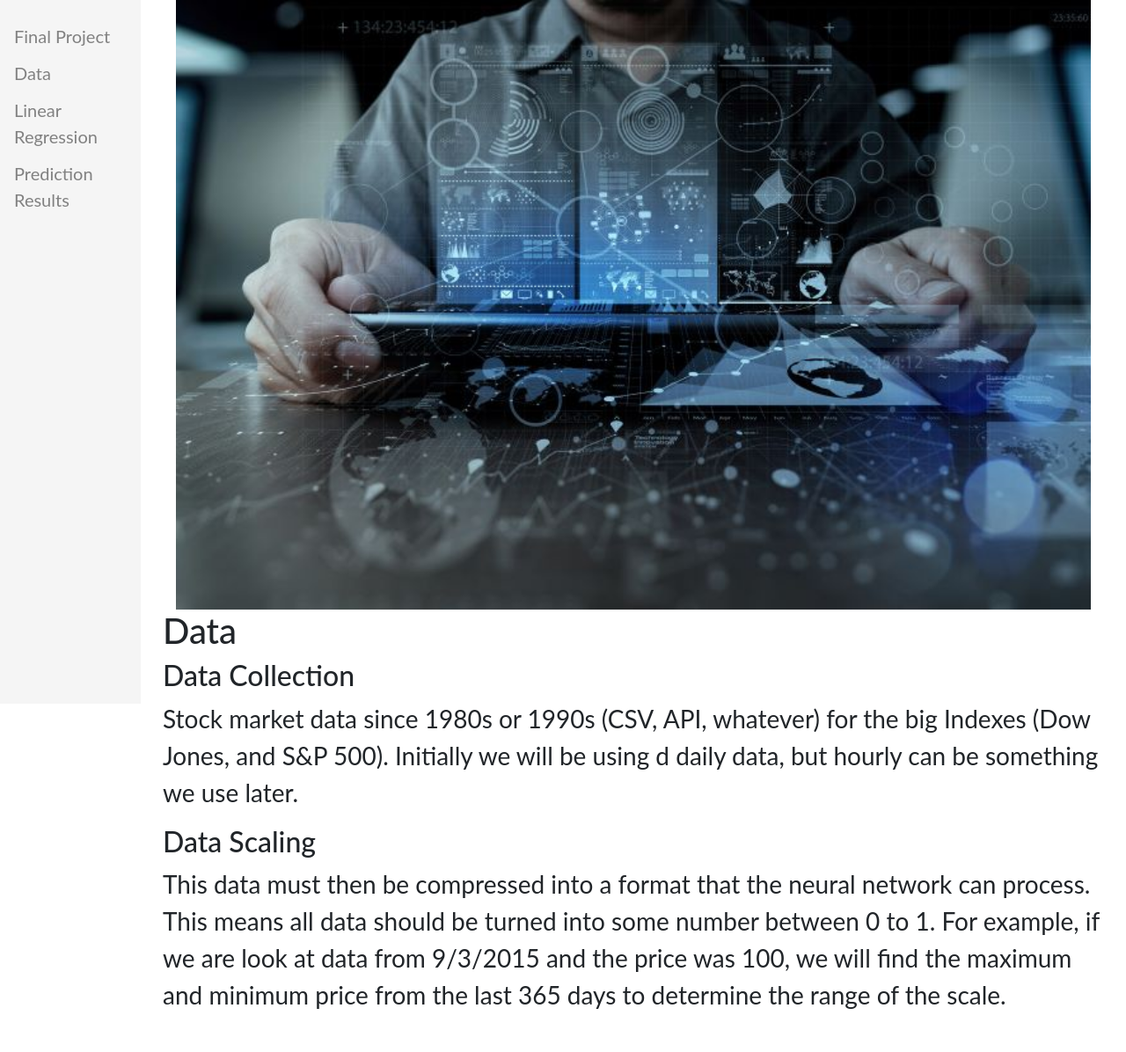
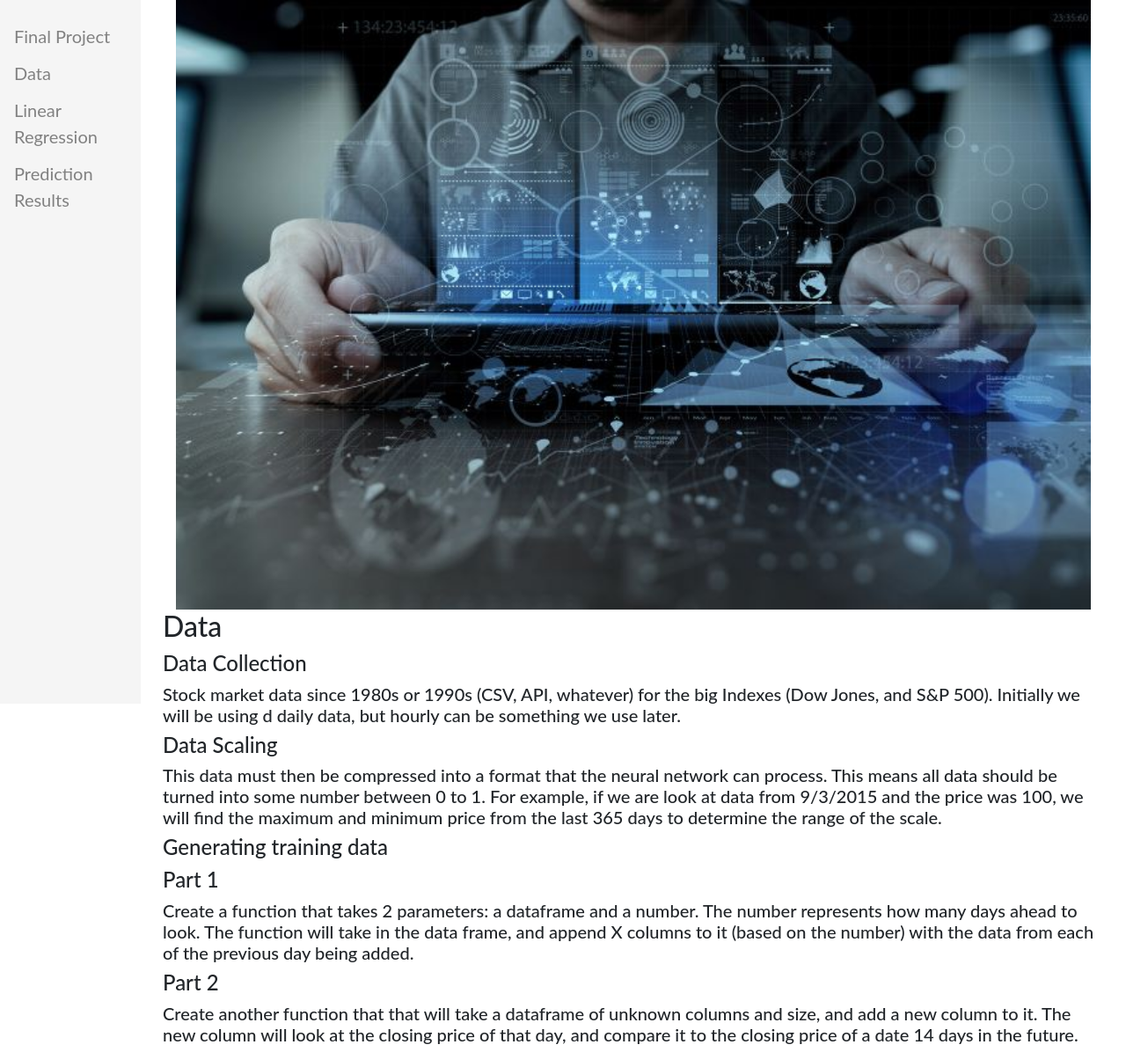
Before and after one commit to mingusone/FerengAI, a Flask app: page /data in a window 1280 px wide. Shown: the whole page at 88% size. Before the commit the page ends 1147 px from the top, so only its background shows below. Run offline with Flask 2, Linux system fonts and the light colour scheme; some libraries are stand-ins or nearby versions.

Commit message:
html initial content

```diff
--- a/templates/data.html
+++ b/templates/data.html
@@ -2,7 +2,7 @@
 <html lang="en">
 <head>
   <meta charset="utf-8">
-  <title>Ferengai</title>
+  <title>FerengAI</title>
 
   <!-- Bootstrap CSS -->
   <link rel="stylesheet" href="https://stackpath.bootstrapcdn.com/bootstrap/4.1.3/css/bootstrap.min.css"
@@ -58,14 +58,19 @@
             <img src="../static/images/datacollection.jpg" class="container float-right" alt="Responsive image"
             background-size:cover;>
         </div>
-        <h1>Data </h1>
-        <h2>Data Collection</h2>
-        <p> Stock market data since 1980s or 1990s (CSV, API, whatever) for the big Indexes (Dow Jones, and S&P 500). Initially we will be using d daily data, but hourly can be something we use later.
-        </p>
-        <h2>Data Scaling</h2>
+        <h2>Data </h2>
+        <h4>Data Collection</h4>
+        <h5> Stock market data since 1980s or 1990s (CSV, API, whatever) for the big Indexes (Dow Jones, and S&P 500). Initially we will be using d daily data, but hourly can be something we use later.
+        </h5>
+        <h4>Data Scaling</h4>
 
-        <p>This data must then be compressed into a format that the neural network can process. This means all data should be turned into some number between 0 to 1. For example, if we are look at data from 9/3/2015 and the price was 100, we will find the maximum and minimum price from the last 365 days to determine the range of the scale.
-        </p>
+        <h5>This data must then be compressed into a format that the neural network can process. This means all data should be turned into some number between 0 to 1. For example, if we are look at data from 9/3/2015 and the price was 100, we will find the maximum and minimum price from the last 365 days to determine the range of the scale.
+        </h5>
+        <h4>Generating training data</h4>
+        <h4>Part 1</h4>
+        <h5>Create a function that takes 2 parameters: a dataframe and a number. The number represents how many days ahead to look. The function will take in the data frame, and append X columns to it (based on the number) with the data from each of the previous day being added.</h5>
+        <h4>Part 2</h4>
+        <h5>Create another function that that will take a dataframe of unknown columns and size, and add a new column to it. The new column will look at the closing price of that day, and compare it to the closing price of a date 14 days in the future.</h5>
     </div>
 </div>
 
--- a/templates/index.html
+++ b/templates/index.html
@@ -2,7 +2,7 @@
 <html lang="en">
 <head>
   <meta charset="utf-8">
-  <title>Ferengai</title>
+  <title>FFerengAI</title>
 
   <!-- Bootstrap CSS -->
   <link rel="stylesheet" href="https://stackpath.bootstrapcdn.com/bootstrap/4.1.3/css/bootstrap.min.css"
--- a/templates/linealreg.html
+++ b/templates/linealreg.html
@@ -2,7 +2,7 @@
 <html lang="en">
 <head>
   <meta charset="utf-8">
-  <title>Ferengai</title>
+  <title>FerengAI</title>
 
   <!-- Bootstrap CSS -->
   <link rel="stylesheet" href="https://stackpath.bootstrapcdn.com/bootstrap/4.1.3/css/bootstrap.min.css"
--- a/templates/predictreg.html
+++ b/templates/predictreg.html
@@ -2,7 +2,7 @@
 <html lang="en">
 <head>
   <meta charset="utf-8">
-  <title>Ferengai</title>
+  <title>FerengAI</title>
 
   <!-- Bootstrap CSS -->
   <link rel="stylesheet" href="https://stackpath.bootstrapcdn.com/bootstrap/4.1.3/css/bootstrap.min.css"
@@ -55,6 +55,7 @@
         <div>
             <img src="../static/images/linealreg.jpg" class="img-fluid float-right" alt="Responsive image">
         </div>
+        <h1>The Neural Net</h1>
     </div>
 
 </div>
```
